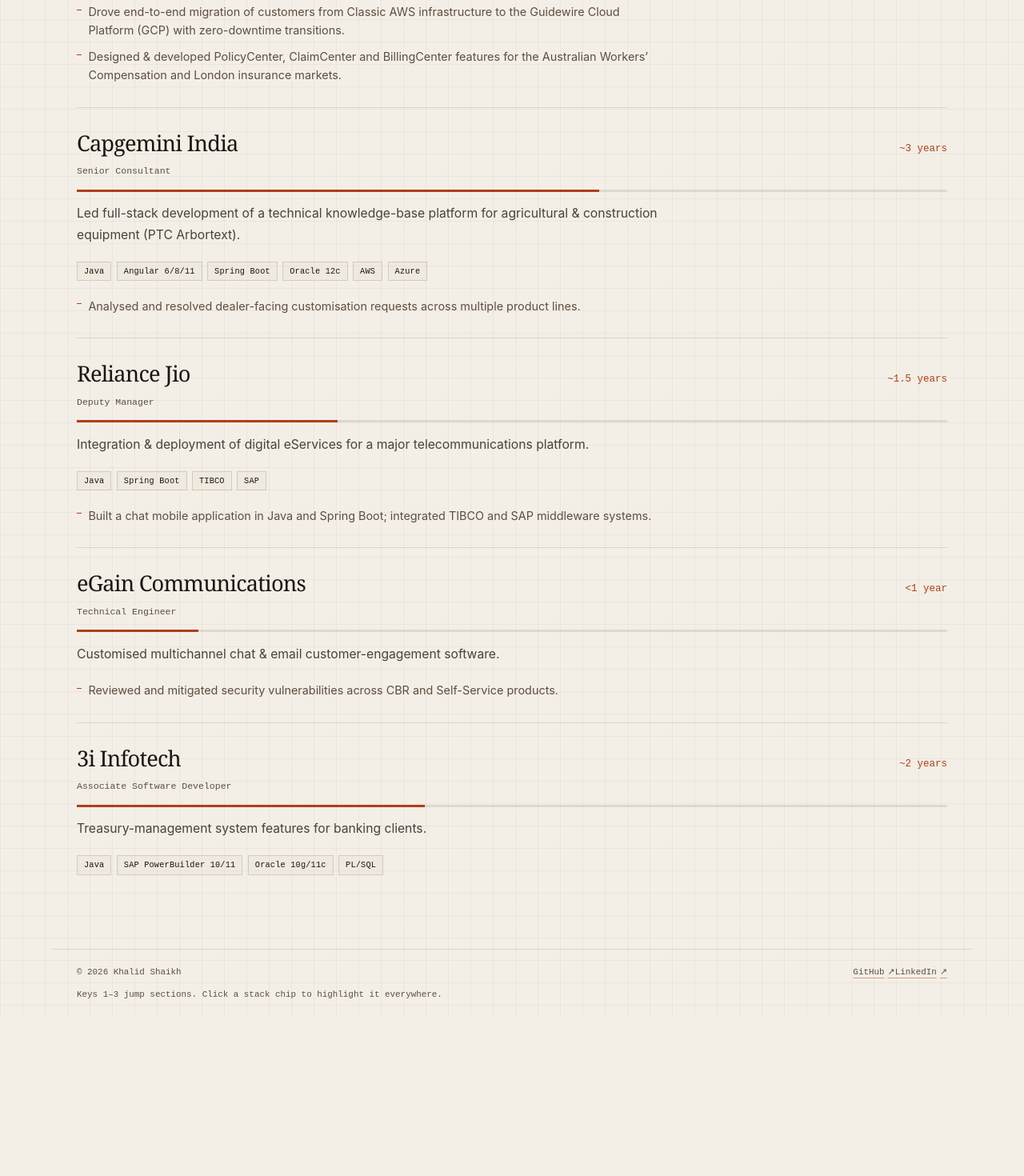
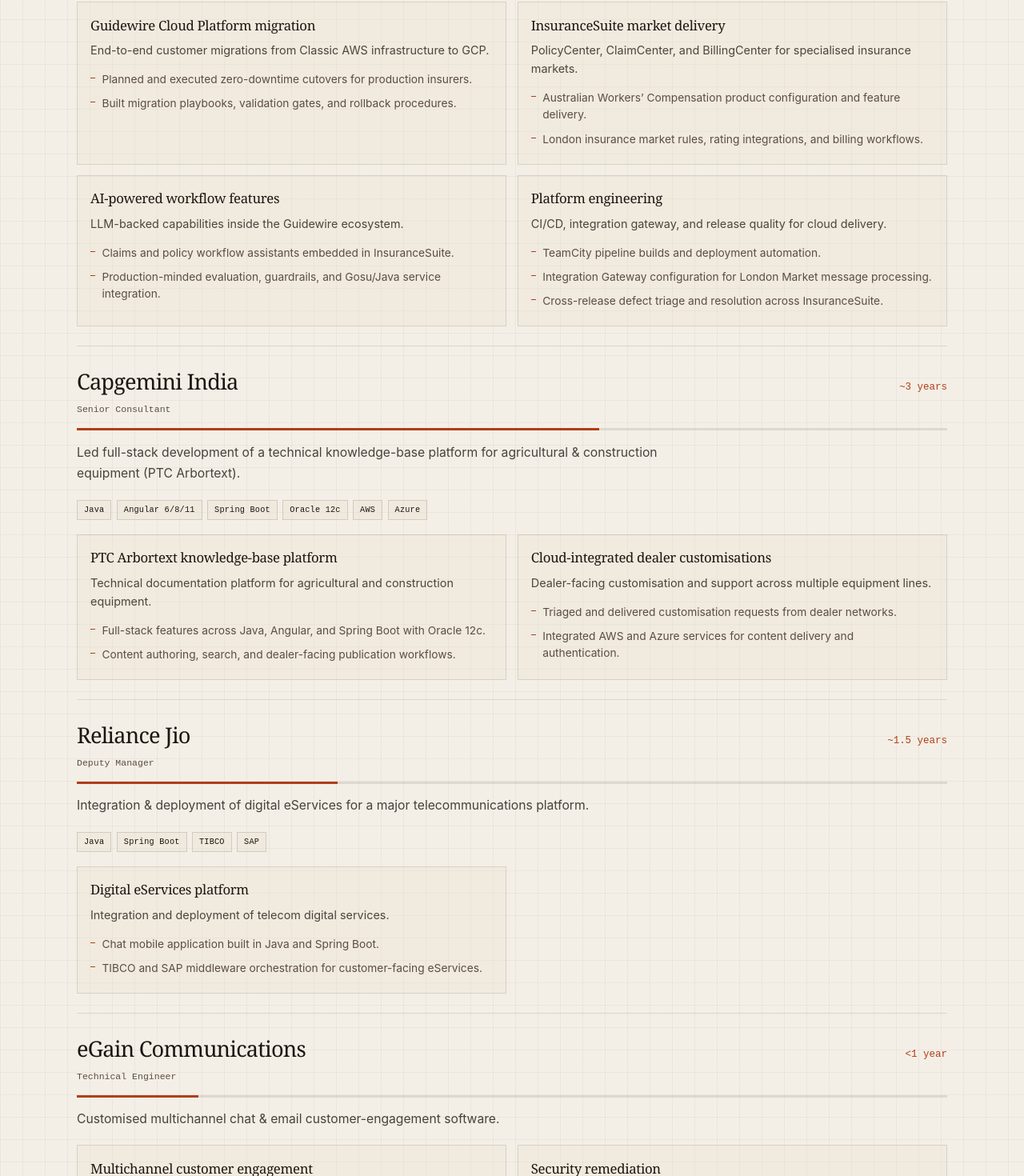
Before and after one commit to mkhalid-s/mkhalid-s.github.io, a React (Vite) app: page / in a window 1280 px wide. Shown: the part 4064-5534 px from the top of the page at 80% size. Before the commit the page ends 5335 px from the top, so only its background shows below. Built offline with nearby package versions, Linux system fonts and the light colour scheme; a web font is replaced by a local one.

Commit message:
Add structured project details to each experience role
Co-authored-by: Khalid Shaikh <mkhalid-s@users.noreply.github.com>

```diff
--- a/src/App.tsx
+++ b/src/App.tsx
@@ -156,12 +156,22 @@ function ExperienceItem({ role }: { role: ExperienceRole }) {
         </div>
         <p className="experience-item__summary">{role.summary}</p>
         <StackChips items={role.stack} />
-        {role.highlights.length > 0 && (
-          <ul className="experience-item__highlights">
-            {role.highlights.map((highlight) => (
-              <li key={highlight}>{highlight}</li>
+        {role.projects.length > 0 && (
+          <div className="experience-projects">
+            {role.projects.map((project) => (
+              <article key={project.title} className="experience-project">
+                <h4 className="experience-project__title">{project.title}</h4>
+                <p className="experience-project__summary">{project.summary}</p>
+                {project.details.length > 0 && (
+                  <ul className="experience-project__details">
+                    {project.details.map((detail) => (
+                      <li key={detail}>{detail}</li>
+                    ))}
+                  </ul>
+                )}
+              </article>
             ))}
-          </ul>
+          </div>
         )}
       </article>
     </li>
--- a/src/data/profile.ts
+++ b/src/data/profile.ts
@@ -61,9 +61,42 @@ export const experience: ExperienceRole[] = [
       'Bash',
       'DataDog',
     ],
-    highlights: [
-      'Drove end-to-end migration of customers from Classic AWS infrastructure to the Guidewire Cloud Platform (GCP) with zero-downtime transitions.',
-      'Designed & developed PolicyCenter, ClaimCenter and BillingCenter features for the Australian Workers’ Compensation and London insurance markets.',
+    projects: [
+      {
+        title: 'Guidewire Cloud Platform migration',
+        summary:
+          'End-to-end customer migrations from Classic AWS infrastructure to GCP.',
+        details: [
+          'Planned and executed zero-downtime cutovers for production insurers.',
+          'Built migration playbooks, validation gates, and rollback procedures.',
+        ],
+      },
+      {
+        title: 'InsuranceSuite market delivery',
+        summary:
+          'PolicyCenter, ClaimCenter, and BillingCenter for specialised insurance markets.',
+        details: [
+          'Australian Workers’ Compensation product configuration and feature delivery.',
+          'London insurance market rules, rating integrations, and billing workflows.',
+        ],
+      },
+      {
+        title: 'AI-powered workflow features',
+        summary: 'LLM-backed capabilities inside the Guidewire ecosystem.',
+        details: [
+          'Claims and policy workflow assistants embedded in InsuranceSuite.',
+          'Production-minded evaluation, guardrails, and Gosu/Java service integration.',
+        ],
+      },
+      {
+        title: 'Platform engineering',
+        summary: 'CI/CD, integration gateway, and release quality for cloud delivery.',
+        details: [
+          'TeamCity pipeline builds and deployment automation.',
+          'Integration Gateway configuration for London Market message processing.',
+          'Cross-release defect triage and resolution across InsuranceSuite.',
+        ],
+      },
     ],
     href: 'https://www.guidewire.com',
     shortLabel: 'Guidewire',
@@ -77,8 +110,24 @@ export const experience: ExperienceRole[] = [
     summary:
       'Led full-stack development of a technical knowledge-base platform for agricultural & construction equipment (PTC Arbortext).',
     stack: ['Java', 'Angular 6/8/11', 'Spring Boot', 'Oracle 12c', 'AWS', 'Azure'],
-    highlights: [
-      'Analysed and resolved dealer-facing customisation requests across multiple product lines.',
+    projects: [
+      {
+        title: 'PTC Arbortext knowledge-base platform',
+        summary:
+          'Technical documentation platform for agricultural and construction equipment.',
+        details: [
+          'Full-stack features across Java, Angular, and Spring Boot with Oracle 12c.',
+          'Content authoring, search, and dealer-facing publication workflows.',
+        ],
+      },
+      {
+        title: 'Cloud-integrated dealer customisations',
+        summary: 'Dealer-facing customisation and support across multiple equipment lines.',
+        details: [
+          'Triaged and delivered customisation requests from dealer networks.',
+          'Integrated AWS and Azure services for content delivery and authentication.',
+        ],
+      },
     ],
     href: 'https://www.capgemini.com',
     shortLabel: 'Capgemini',
@@ -92,8 +141,15 @@ export const experience: ExperienceRole[] = [
     summary:
       'Integration & deployment of digital eServices for a major telecommunications platform.',
     stack: ['Java', 'Spring Boot', 'TIBCO', 'SAP'],
-    highlights: [
-      'Built a chat mobile application in Java and Spring Boot; integrated TIBCO and SAP middleware systems.',
+    projects: [
+      {
+        title: 'Digital eServices platform',
+        summary: 'Integration and deployment of telecom digital services.',
+        details: [
+          'Chat mobile application built in Java and Spring Boot.',
+          'TIBCO and SAP middleware orchestration for customer-facing eServices.',
+        ],
+      },
     ],
     href: 'https://www.jio.com',
     shortLabel: 'Jio',
@@ -106,8 +162,21 @@ export const experience: ExperienceRole[] = [
     durationYears: 0.7,
     summary: 'Customised multichannel chat & email customer-engagement software.',
     stack: [],
-    highlights: [
-      'Reviewed and mitigated security vulnerabilities across CBR and Self-Service products.',
+    projects: [
+      {
+        title: 'Multichannel customer engagement',
+        summary: 'Customisation of chat and email engagement products.',
+        details: [
+          'Workflow and UI customisations for enterprise customer-engagement deployments.',
+        ],
+      },
+      {
+        title: 'Security remediation',
+        summary: 'Vulnerability review across core product surfaces.',
+        details: [
+          'Assessed and mitigated security issues in CBR and Self-Service modules.',
+        ],
+      },
     ],
     href: 'https://www.egain.com',
     shortLabel: 'eGain',
@@ -120,7 +189,16 @@ export const experience: ExperienceRole[] = [
     durationYears: 2,
     summary: 'Treasury-management system features for banking clients.',
     stack: ['Java', 'SAP PowerBuilder 10/11', 'Oracle 10g/11c', 'PL/SQL'],
-    highlights: [],
+    projects: [
+      {
+        title: 'Treasury management system',
+        summary: 'Banking treasury operations for institutional clients.',
+        details: [
+          'Feature delivery in Java and SAP PowerBuilder for cash and liquidity workflows.',
+          'Oracle PL/SQL procedures, reports, and data migrations on 10g/11c.',
+        ],
+      },
+    ],
     href: 'https://www.3i-infotech.com',
     shortLabel: '3i',
   },
--- a/src/index.css
+++ b/src/index.css
@@ -567,23 +567,45 @@ button:focus-visible {
   line-height: 1.7;
   color: rgb(var(--ink) / 0.8);
 }
-.experience-item__highlights {
-  max-width: 46rem;
-  margin: 0.9rem 0 0;
+.experience-projects {
+  display: grid;
+  gap: 0.85rem;
+  margin: 1.15rem 0 0;
+}
+.experience-project {
+  border: 1px solid rgb(var(--ink) / 0.12);
+  background: rgb(var(--paper2) / 0.35);
+  padding: 0.95rem 1rem;
+}
+.experience-project__title {
+  margin: 0;
+  font-family: 'Fraunces Variable', Fraunces, ui-serif, Georgia, serif;
+  font-size: 1.05rem;
+  font-weight: 500;
+  letter-spacing: -0.02em;
+}
+.experience-project__summary {
+  margin: 0.45rem 0 0;
+  font-size: 0.9rem;
+  line-height: 1.6;
+  color: rgb(var(--ink) / 0.78);
+}
+.experience-project__details {
+  margin: 0.65rem 0 0;
   padding: 0;
   list-style: none;
 }
-.experience-item__highlights li {
+.experience-project__details li {
   position: relative;
-  padding: 0.3rem 0 0.3rem 0.9rem;
-  font-size: 0.9rem;
-  line-height: 1.6;
+  padding: 0.28rem 0 0.28rem 0.9rem;
+  font-size: 0.86rem;
+  line-height: 1.55;
   color: rgb(var(--muted));
 }
-.experience-item__highlights li::before {
+.experience-project__details li::before {
   position: absolute;
   left: 0;
-  top: 0.85rem;
+  top: 0.8rem;
   width: 0.4rem;
   height: 1px;
   background: rgb(var(--accent));
@@ -672,6 +694,9 @@ button:focus-visible {
   .upstream__item {
     grid-template-columns: 0.8fr 1.2fr;
   }
+  .experience-projects {
+    grid-template-columns: repeat(2, minmax(0, 1fr));
+  }
   .index-rail {
     position: fixed;
     top: 50%;
```
Also changed, not shown: src/lib/types.ts (+7 -1 lines), 1 other file (tests, documents, lock files or other folders).
